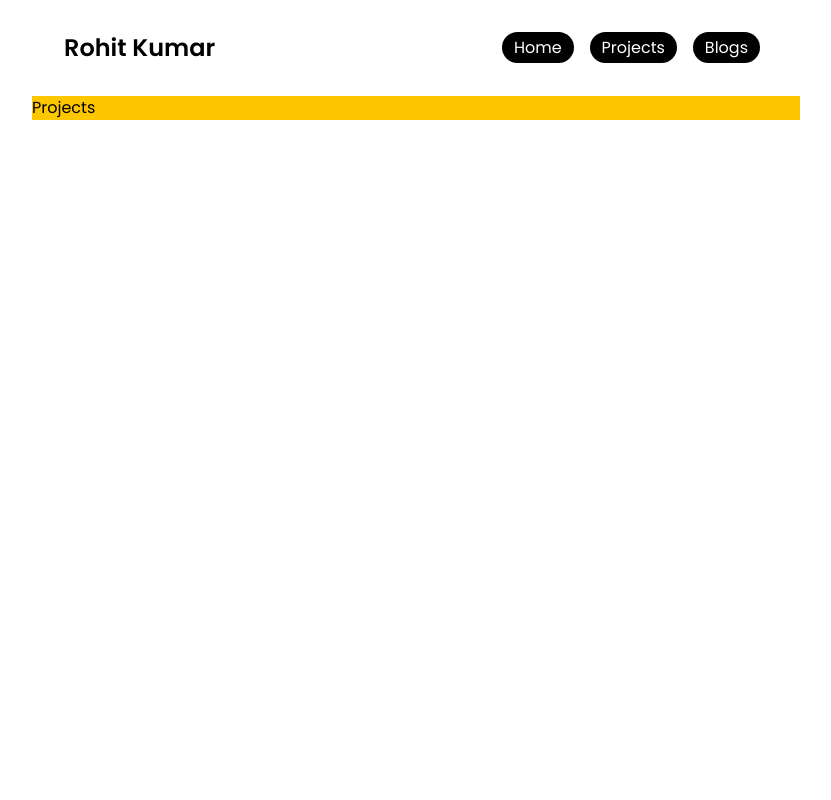
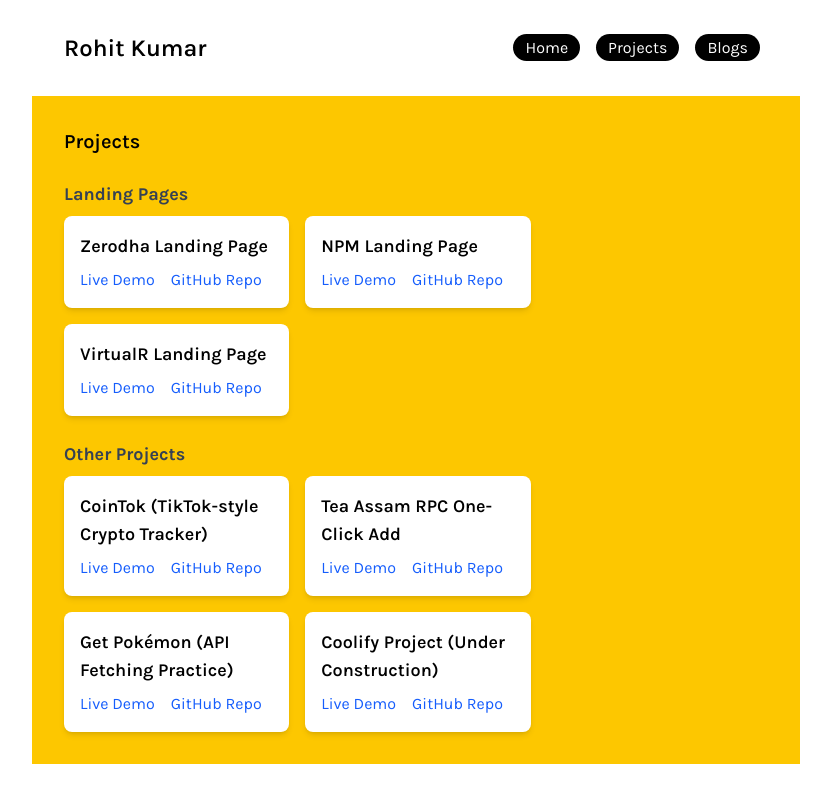
Before and after one commit to rohitisog/portfolio, a React (Vite) app: page /projects in a window 1280 px wide. Shown: the whole page, without its empty margins (224-1055 px from the left). Built offline with nearby package versions, Linux system fonts and the light colour scheme.

Commit message:
Projects & exp

```diff
--- a/src/components/Experience.jsx
+++ b/src/components/Experience.jsx
@@ -1,12 +1,66 @@
 import React from "react";
+import ant from "../assets/antier.png";
+import alp from "../assets/alephium.png";
+
+const experienceData = [
+  {
+    id: 1,
+    company: "Alephium India",
+    role: "DevRel India",
+    date: "June 2024 - Present",
+    description:
+      "Driving developer relations, fostering a strong blockchain community, and creating educational content to enhance Alephium’s adoption across India.",
+    image: alp,
+  },
+  {
+    id: 2,
+    company: "Antier Solutions",
+    role: "Software Developer & Trainer Intern",
+    date: "Jan 2024 - May 2024",
+    description:
+      "Developed blockchain-based solutions, mentored trainees, and conducted workshops to upskill developers in blockchain and Web3 technologies.",
+    image: ant,
+  },
+  {
+    id: 3,
+    company: "Antier Solutions",
+    role: "Blockchain Developer Trainee",
+    date: "June 2023 - Dec 2023",
+    description:
+      "Gained hands-on experience in smart contract development, DeFi, and NFTs while contributing to real-world blockchain projects.",
+    image: ant,
+  },
+];
 
 const Experience = () => {
   return (
-    <>
-      <div className="p-8">
-        exp
+    <div className="p-8">
+      <h2 className="text-xl font-semibold">Experience</h2>
+      <div className="mt-4 space-y-4">
+        {experienceData.map((exp) => (
+          <div
+            key={exp.id}
+            className="flex items-center bg-white p-4 rounded-lg shadow-md transition duration-300 hover:bg-gray-100 hover:shadow-lg"
+          >
+            <img
+              src={exp.image}
+              alt={exp.company}
+              className="h-12 w-12 rounded-full shadow-sm transition-transform duration-300 hover:scale-105"
+            />
+            <div className="w-full px-4">
+              <div className="flex justify-between items-center">
+                <div>
+                  <h3 className="text-lg font-semibold">{exp.company}</h3>
+                  <p className="text-sm text-gray-600">{exp.role}</p>
+                </div>
+                <p className="text-sm text-gray-500">{exp.date}</p>
+              </div>
+              <p className="text-sm mt-2 text-gray-700">{exp.description}</p>
+            </div>
+          </div>
+        ))}
       </div>
-    </>
+    </div>
   );
 };
 
--- a/src/components/Hero.jsx
+++ b/src/components/Hero.jsx
@@ -39,11 +39,15 @@
     <div className="px-8">
       <div>
         <h2 className="text-xl font-semibold">About</h2>
-        <p className="my-4 text-lg">
-          I'm a passionate developer, building high-performance products with
-          intuitive user experiences, transforming complex challenges into
-          elegant solutions at lightning speed. I like traveling and exploring
-          different cultures.
+        <p className="my-4 text-lg text-gray-800">
+          Blockchain Developer from India with expertise in creating, deploying,
+          and managing blockchain solutions. Skilled in frontend & backend
+          development, developer training, and community engagement.
+        </p>
+        <p className="text-lg text-gray-800">
+          Passionate about building high-performance products with seamless user
+          experiences, solving complex problems, and pushing the boundaries of
+          technology. Always learning, always innovating.
         </p>
       </div>
       <div>
--- a/src/components/Projects.jsx
+++ b/src/components/Projects.jsx
@@ -1,11 +1,121 @@
-import React from 'react'
+import React from "react";
+
+const landingPages = [
+  {
+    id: 1,
+    name: "Zerodha Landing Page",
+    live: "https://zerodha-og.vercel.app/",
+    repo: "https://github.com/rohitscript/zerodha-landing-page",
+  },
+  {
+    id: 2,
+    name: "NPM Landing Page",
+    live: "https://npm-og.vercel.app/",
+    repo: "https://github.com/rohitscript/npm-landing-page",
+  },
+  {
+    id: 3,
+    name: "VirtualR Landing Page",
+    live: "https://virtualr-pro.vercel.app/",
+    repo: "https://github.com/rohitscript/virtualR",
+  },
+];
+
+const otherProjects = [
+  {
+    id: 4,
+    name: "CoinTok (TikTok-style Crypto Tracker)",
+    live: "https://cointok.vercel.app/",
+    repo: "https://github.com/rohitisog/cointok",
+  },
+  {
+    id: 5,
+    name: "Tea Assam RPC One-Click Add",
+    live: "https://assam-rpc.vercel.app/",
+    repo: "https://github.com/rohitisog/tea-network",
+  },
+  {
+    id: 6,
+    name: "Get Pokémon (API Fetching Practice)",
+    live: "https://get-pokemon-roan.vercel.app/",
+    repo: "https://github.com/rohitscript/getPokemon",
+  },
+  {
+    id: 7,
+    name: "Coolify Project (Under Construction)",
+    live: "https://coolify-og.vercel.app/",
+    repo: "https://github.com/rohitisog/coolify",
+  },
+];
 
 const Projects = () => {
   return (
-    <>
-    Projects
-    </>
-  )
-}
+    <div className="p-8">
+      <h2 className="text-xl font-semibold">Projects</h2>
 
-export default Projects
+      {/* Landing Pages */}
+      <h3 className="text-lg font-bold text-gray-700 mt-6">Landing Pages</h3>
+      <div className="flex flex-wrap gap-4 mt-2">
+        {landingPages.map((project) => (
+          <div
+            key={project.id}
+            className="bg-white p-4 rounded-lg shadow-md transition hover:bg-gray-100 hover:shadow-lg w-full md:w-[48%] lg:w-[32%]"
+          >
+            <h4 className="text-lg font-semibold">{project.name}</h4>
+            <div className="mt-2 flex space-x-4">
+              <a
+                href={project.live}
+                target="_blank"
+                rel="noopener noreferrer"
+                className="text-blue-600 hover:underline"
+              >
+                Live Demo
+              </a>
+              <a
+                href={project.repo}
+                target="_blank"
+                rel="noopener noreferrer"
+                className="text-blue-600 hover:underline"
+              >
+                GitHub Repo
+              </a>
+            </div>
+          </div>
+        ))}
+      </div>
+
+      {/* Other Projects */}
+      <h3 className="text-lg font-bold text-gray-700 mt-6">Other Projects</h3>
+      <div className="flex flex-wrap gap-4 mt-2">
+        {otherProjects.map((project) => (
+          <div
+            key={project.id}
+            className="bg-white p-4 rounded-lg shadow-md transition hover:bg-gray-100 hover:shadow-lg w-full md:w-[48%] lg:w-[32%]"
+          >
+            <h4 className="text-lg font-semibold">{project.name}</h4>
+            <div className="mt-2 flex space-x-4">
+              <a
+                href={project.live}
+                target="_blank"
+                rel="noopener noreferrer"
+                className="text-blue-600 hover:underline"
+              >
+                Live Demo
+              </a>
+              <a
+                href={project.repo}
+                target="_blank"
+                rel="noopener noreferrer"
+                className="text-blue-600 hover:underline"
+              >
+                GitHub Repo
+              </a>
+            </div>
+          </div>
+        ))}
+      </div>
+    </div>
+  );
+};
+
+export default Projects;
--- a/src/components/RecentWork.jsx
+++ b/src/components/RecentWork.jsx
@@ -4,35 +4,35 @@
 const recentWorkData = [
   {
     id: 1,
-    title: "Sendit",
+    title: "CoinTok",
     description:
-      "A frictionless digital commerce platform designed to help creators monetize their content, products, and expertise effortlessly.",
-    image: "https://picsum.photos/200/300",
-    link: "/",
+      "TikTok-style crypto price tracker powered by CoinGecko API. Smooth infinite scroll UI.",
+    image: "https://cryptologos.cc/logos/bitcoin-btc-logo.svg",
+    link: "https://cointok.vercel.app/",
   },
   {
     id: 2,
-    title: "PassCrypt",
+    title: "VirtualR",
     description:
-      "Next-gen password manager. Securely store passwords, PINs, and keys. Efficient and seamless.",
-    image: "https://picsum.photos/200/301",
-    link: "/",
+      "A futuristic VR landing page showcasing immersive experiences with sleek UI.",
+    image: "https://virtualr-pro.vercel.app/assets/logo-6TE5HpCe.png",
+    link: "https://virtualr-pro.vercel.app/",
   },
   {
     id: 3,
-    title: "Merilink",
+    title: "NPM Landing Page",
     description:
-      "Share all your content and products from multiple platforms with a single link.",
-    image: "https://picsum.photos/200/302",
-    link: "/",
+      "Modern NPM-inspired landing page, designed for a clean, developer-friendly experience.",
+    image: "https://upload.wikimedia.org/wikipedia/commons/d/db/Npm-logo.svg",
+    link: "https://npm-og.vercel.app/",
   },
   {
     id: 4,
-    title: "Unsight",
+    title: "Tea Assam RPC",
     description:
-      "Global anonymous platform for tech students to share posts, resources, opportunities, and more.",
-    image: "https://picsum.photos/200/303",
-    link: "/",
+      "One-click RPC setup for the Tea Protocol’s Assam Test Network.",
+    image: "https://avatars.githubusercontent.com/u/94703010?s=200&v=4",
+    link: "https://assam-rpc.vercel.app/",
   },
 ];
 
@@ -40,25 +40,25 @@
   return (
     <div className="px-8 mt-6">
       <h2 className="text-xl font-semibold">Recent Work</h2>
-      <div className="grid grid-cols-1 md:grid-cols-2 gap-6 mt-4">
+      <div className="flex flex-wrap gap-6 mt-4">
         {recentWorkData.map((project) => (
-          <Link
+          <a
             key={project.id}
-            to={project.link}
+            href={project.link}
             target="_blank"
             rel="noopener noreferrer"
-            className="bg-gray-100 p-4 rounded-xl border border-gray-300 hover:shadow-lg transition"
+            className="bg-gray-100 p-4 rounded-xl border border-gray-300 hover:shadow-lg transition w-[48%] min-w-[250px]"
           >
             <div className="flex items-center gap-4">
               <img
                 src={project.image}
                 alt={project.title}
-                className="w-12 h-12 rounded-full"
+                className="w-12 h-12 rounded-full object-cover"
               />
               <h3 className="text-lg font-bold">{project.title}</h3>
             </div>
             <p className="mt-2 text-gray-600">{project.description}</p>
-          </Link>
+          </a>
         ))}
       </div>
       <div className="mt-6">
--- a/src/index.css
+++ b/src/index.css
@@ -1,8 +1,10 @@
-@import url('https://fonts.googleapis.com/css2?family=Poppins:ital,wght@0,100;0,200;0,300;0,400;0,500;0,600;0,700;0,800;0,900;1,100;1,200;1,300;1,400;1,500;1,600;1,700;1,800;1,900&display=swap');
+@import url('https://fonts.googleapis.com/css2?family=Karla:ital,wght@0,200..800;1,200..800&display=swap');
 
 
 @import "tailwindcss";
 
 :root {
-  font-family: "Poppins", sans-serif;
+  font-family: "Karla", serif;
+  font-optical-sizing: auto;
+  font-style: normal;
 }
```
Also changed, not shown: src/assets/alephium.png (added), src/assets/antier.png (added).
